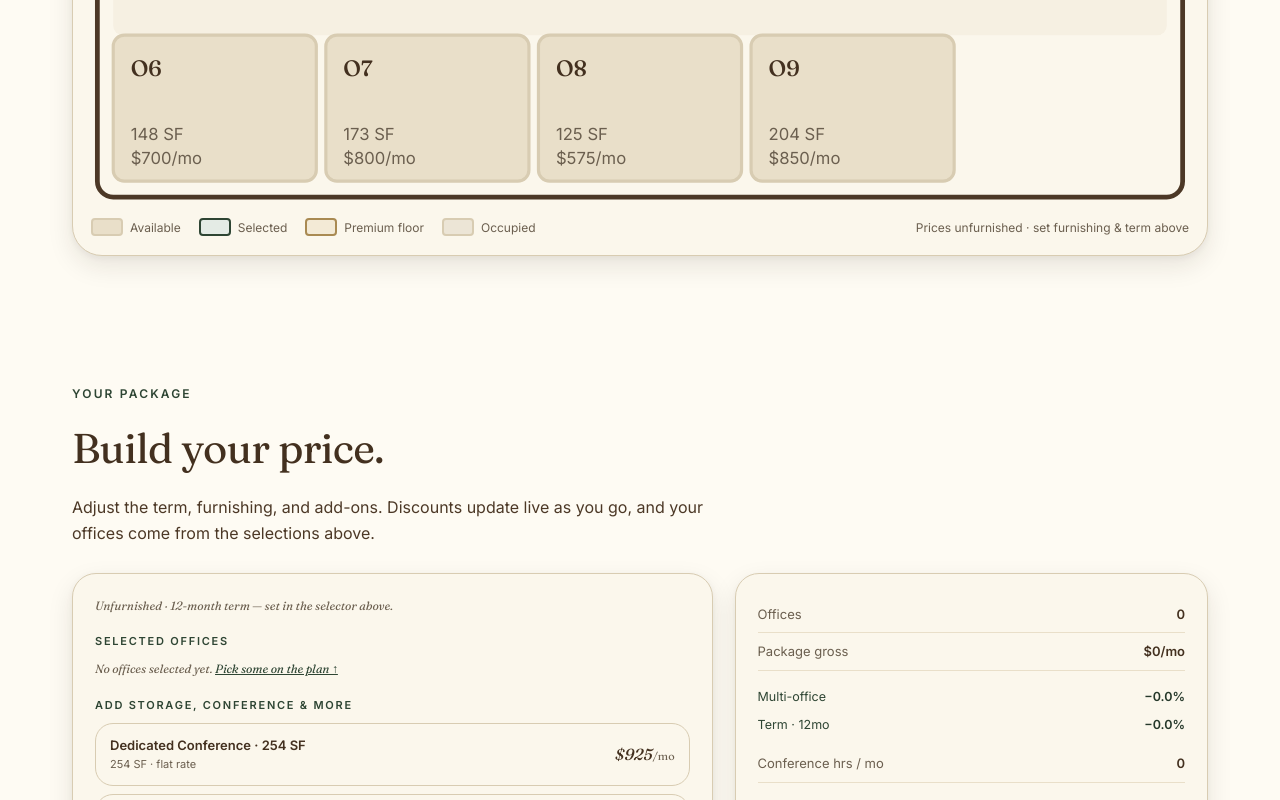
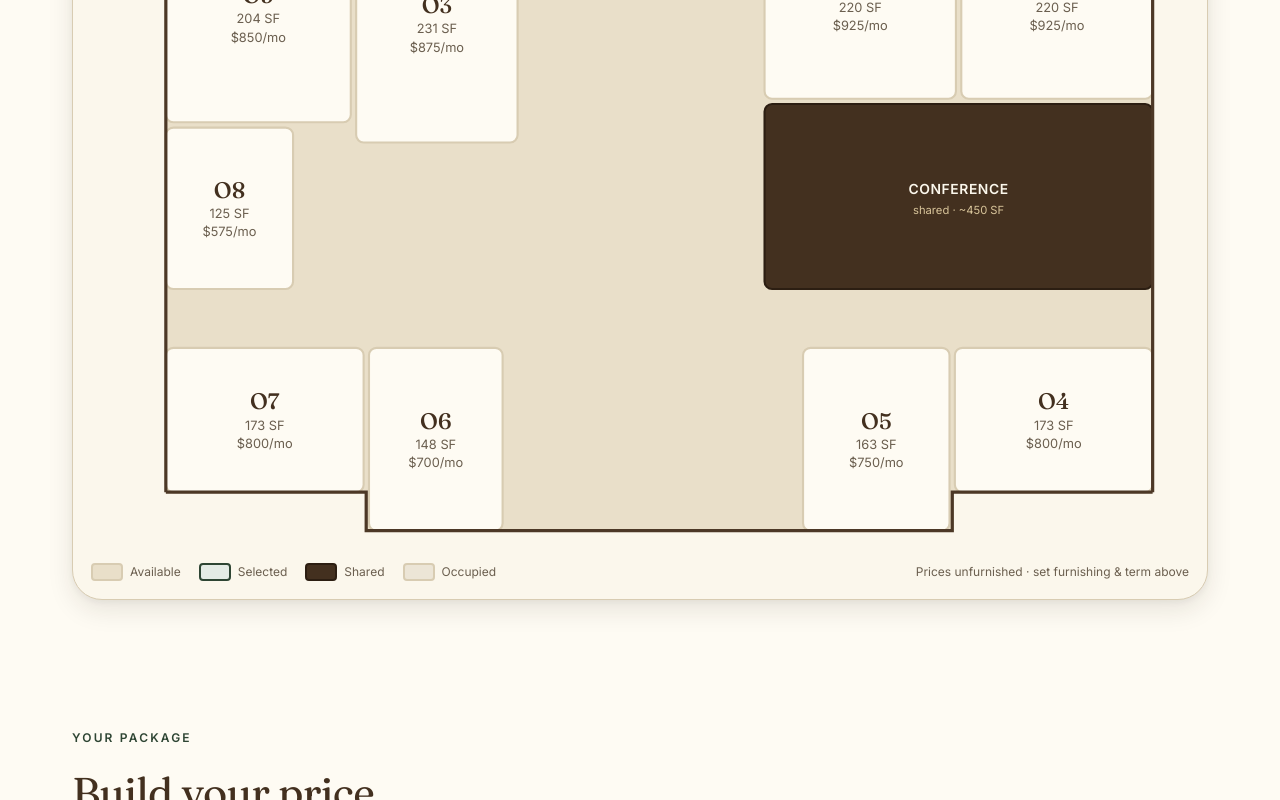
Before and after one commit to TylerRabornPersonal/woodgreen-prototype, a Next.js app: page / in a window 1280 px wide. Shown: the part 1366-2166 px from the top of the page. Built offline with nearby package versions, Linux system fonts and the light colour scheme; a web font is replaced by a local one.

Commit message:
Add traced 1993-main floor plan with selectable offices

```diff
--- a/src/app/globals.css
+++ b/src/app/globals.css
@@ -124,6 +124,20 @@ h2.section{font-family:var(--font-display);font-size:30px;font-weight:440;letter
 .legend .chip.sel{background:var(--forest-100);border-color:var(--forest-600)}
 .legend .chip.prem{background:#F3EAD6;border-color:var(--brass-600)}
 .legend .chip.taken{background:#ECE5D6;border-color:var(--linen)}
+.legend .chip.conf{background:var(--walnut-800);border-color:var(--walnut-900)}
+
+/* traced real plans — solid floor fill, offices punch through brighter */
+.plan-fill{fill:var(--sand);stroke:none}
+.plan.traced .room rect{fill:var(--ivory)}
+.plan.traced .room:hover rect{fill:var(--forest-100);stroke:var(--forest-400)}
+.plan.traced .room.sel rect{fill:var(--forest-100);stroke:var(--forest-600);stroke-width:3.4}
+.plan.traced .room .code{font-size:21px}
+.plan.traced .room .rent{font-size:12px}
+.plan.traced .room.sel .code,.plan.traced .room.sel .rent{fill:var(--forest-800)}
+/* display-only shared amenities (e.g. conference) — brown, white text */
+.plan-fixed rect{fill:var(--walnut-800);stroke:var(--walnut-900);stroke-width:2}
+.plan-fixed .ff-label{font-family:var(--font-body);font-weight:600;font-size:13px;letter-spacing:.04em;fill:var(--cream)}
+.plan-fixed .ff-sub{font-family:var(--font-body);font-size:10.5px;fill:var(--brass-300)}
 
 /* sticky selection bar */
 .selbar{position:fixed;left:0;right:0;bottom:0;background:var(--walnut-800);color:var(--cream);
--- a/src/components/FloorPlan.tsx
+++ b/src/components/FloorPlan.tsx
@@ -3,12 +3,15 @@
 import { useMemo } from "react";
 import type { Office } from "@/lib/inventory";
 import { officeListPrice, money, CONFIG, type EngineConfig } from "@/lib/engine";
+import { tracedPlanFor } from "@/lib/floorplans";
 
 /**
- * Placeholder 2D floor plan. Rooms are laid out along a central corridor in two
- * banks — a schematic stand-in for real CAD. Click toggles selection (you can
- * pick several offices, then Continue). Swap the geometry for an SVG traced from
- * the real plans later; the select targets stay the same.
+ * 2D floor plan. Where a traced plan exists for the floor (see lib/floorplans),
+ * the real geometry is rendered — offices punch through a solid floor fill and
+ * highlight green on select; everything else (halls, baths, lobby) collapses
+ * into the fill, with shared amenities like the conference room shown as
+ * display-only blocks. Floors without a traced plan fall back to the schematic
+ * placeholder grid below.
  */
 
 const ROOM_W = 128;
@@ -30,6 +33,9 @@ export default function FloorPlan({
   furnished?: boolean;
   cfg?: EngineConfig;
 }) {
+  const traced = tracedPlanFor(offices[0]?.floorId);
+
+  // Placeholder-grid layout — computed unconditionally to keep hook order stable.
   const { rects, width, height } = useMemo(() => {
     const half = Math.ceil(offices.length / 2);
     const top = offices.slice(0, half);
@@ -48,6 +54,94 @@ export default function FloorPlan({
     return { rects: [...place(top, topY), ...place(bottom, bottomY)], width, height };
   }, [offices]);
 
+  const legend = (
+    <div className="legend">
+      <span className="sw"><span className="chip" /> Available</span>
+      <span className="sw"><span className="chip sel" /> Selected</span>
+      {traced ? (
+        <span className="sw"><span className="chip conf" /> Shared</span>
+      ) : (
+        <span className="sw"><span className="chip prem" /> Premium floor</span>
+      )}
+      <span className="sw"><span className="chip taken" /> Occupied</span>
+      <span className="sw" style={{ marginLeft: "auto" }}>
+        Prices {furnished ? "furnished" : "unfurnished"} · {furnished ? "incl. furniture" : "set furnishing & term above"}
+      </span>
+    </div>
+  );
+
+  // ── Real traced plan ───────────────────────────────────────────────
+  if (traced) {
+    const byCode = new Map(offices.map((o) => [o.code, o]));
+    const [vw, vh] = traced.vb;
+
+    return (
+      <div className="plan-shell">
+        <div className="plan traced">
+          <svg viewBox={`0 0 ${vw} ${vh}`} role="img" aria-label="Floor plan">
+            <polygon className="plan-fill" points={traced.fill} />
+
+            {traced.fixed.map((f, i) => {
+              const cx = f.x + f.w / 2;
+              const cy = f.y + f.h / 2;
+              return (
+                <g key={`fixed-${i}`} className={`plan-fixed ${f.kind}`}>
+                  <rect x={f.x} y={f.y} width={f.w} height={f.h} rx={7} />
+                  <text className="ff-label" x={cx} y={cy - 2} textAnchor="middle">{f.label}</text>
+                  {f.sub && <text className="ff-sub" x={cx} y={cy + 16} textAnchor="middle">{f.sub}</text>}
+                </g>
+              );
+            })}
+
+            {Object.entries(traced.rooms).map(([code, r]) => {
+              const o = byCode.get(code);
+              if (!o) return null;
+              const price = officeListPrice(o.rate, false, cfg);
+              const isSel = selected.has(o.slug);
+              const cx = r.x + r.w / 2;
+              const cy = r.y + r.h / 2;
+              const cls = `room${o.premium ? " prem" : ""}${o.taken ? " taken" : ""}${isSel ? " sel" : ""}`;
+              return (
+                <g
+                  key={o.slug}
+                  className={cls}
+                  onClick={() => !o.taken && onToggle(o.slug)}
+                  aria-label={`${o.code} ${o.taken ? "occupied" : money(price) + " per month"}${isSel ? " (selected)" : ""}`}
+                >
+                  <rect x={r.x} y={r.y} width={r.w} height={r.h} rx={7} />
+                  {isSel && (
+                    <g>
+                      <circle cx={r.x + r.w - 18} cy={r.y + 18} r={9} className="sel-dot" />
+                      <path
+                        d={`M ${r.x + r.w - 22} ${r.y + 18} l 3 3 l 5 -6`}
+                        className="sel-check"
+                        fill="none"
+                        strokeWidth={2}
+                        strokeLinecap="round"
+                        strokeLinejoin="round"
+                      />
+                    </g>
+                  )}
+                  <text className="code" x={cx} y={cy - 10} textAnchor="middle">{o.code}</text>
+                  <text className="rent" x={cx} y={cy + 9} textAnchor="middle">{o.sqft} SF</text>
+                  <text className="rent" x={cx} y={cy + 26} textAnchor="middle">
+                    {o.taken ? "Occupied" : `${money(price)}/mo`}
+                  </text>
+                </g>
+              );
+            })}
+
+            {traced.walls.map((pts, i) => (
+              <polyline key={`wall-${i}`} className="bldg-outline" points={pts} fill="none" />
+            ))}
+          </svg>
+        </div>
+        {legend}
+      </div>
+    );
+  }
+
+  // ── Fallback: schematic placeholder grid ───────────────────────────
   const corridorY = PAD + ROOM_H;
 
   return (
@@ -92,13 +186,7 @@ export default function FloorPlan({
           })}
         </svg>
       </div>
-      <div className="legend">
-        <span className="sw"><span className="chip" /> Available</span>
-        <span className="sw"><span className="chip sel" /> Selected</span>
-        <span className="sw"><span className="chip prem" /> Premium floor</span>
-        <span className="sw"><span className="chip taken" /> Occupied</span>
-        <span className="sw" style={{ marginLeft: "auto" }}>Prices {furnished ? "furnished" : "unfurnished"} · {furnished ? "incl. furniture" : "set furnishing & term above"}</span>
-      </div>
+      {legend}
     </div>
   );
 }
--- /dev/null
+++ b/src/lib/floorplans.ts
@@ -0,0 +1,71 @@
+/**
+ * Traced 2D floor plans — hand-traced from the real reconfigured CAD drawings.
+ * Keyed by `floorId` (see inventory FLOORS). When a plan exists for a floor,
+ * <FloorPlan> renders the traced geometry; otherwise it falls back to the
+ * schematic placeholder grid.
+ *
+ * Coordinates live in the plan's own viewBox space. Office rects are keyed by
+ * the office `code` (O1..O9) so they bind to live inventory/pricing. `fixed`
+ * blocks are display-only context (e.g. the shared conference room) and are not
+ * selectable.
+ */
+
+export type Rect = { x: number; y: number; w: number; h: number };
+
+export type FixedBlock = Rect & {
+  label: string;
+  sub?: string;
+  kind: "conference" | "amenity";
+};
+
+export type TracedPlan = {
+  /** viewBox width/height */
+  vb: [number, number];
+  /** solid floor fill (everything that isn't a leasable office) */
+  fill: string; // polygon points
+  /** exterior + interior wall runs, each a polyline points string */
+  walls: string[];
+  /** office rects keyed by inventory code */
+  rooms: Record<string, Rect>;
+  /** display-only labelled blocks (not selectable) */
+  fixed: FixedBlock[];
+};
+
+export const TRACED_PLANS: Record<string, TracedPlan> = {
+  "1993-main": {
+    vb: [1027, 705],
+    fill: "70,104 993,104 993,653 805.6,653 805.6,689 257.4,689 257.4,653 70,653",
+    walls: [
+      "70,104 70,653",
+      "70,104 993,104",
+      "993,104 993,653",
+      "70,653 257.4,653 257.4,689 805.6,689 805.6,653 993,653",
+    ],
+    rooms: {
+      O9: { x: 70, y: 104, w: 173, h: 203 },
+      O3: { x: 248, y: 104, w: 151, h: 222 },
+      O1: { x: 630, y: 104, w: 179, h: 181 },
+      O2: { x: 814, y: 104, w: 179, h: 181 },
+      O8: { x: 70, y: 312, w: 119, h: 151 },
+      O7: { x: 70, y: 518, w: 185, h: 135 },
+      O6: { x: 260, y: 518, w: 125, h: 171 },
+      O5: { x: 666, y: 518, w: 137, h: 171 },
+      O4: { x: 808, y: 518, w: 185, h: 135 },
+    },
+    fixed: [
+      {
+        x: 630,
+        y: 290,
+        w: 363,
+        h: 173,
+        label: "CONFERENCE",
+        sub: "shared · ~450 SF",
+        kind: "conference",
+      },
+    ],
+  },
+};
+
+export function tracedPlanFor(floorId?: string): TracedPlan | undefined {
+  return floorId ? TRACED_PLANS[floorId] : undefined;
+}
```
